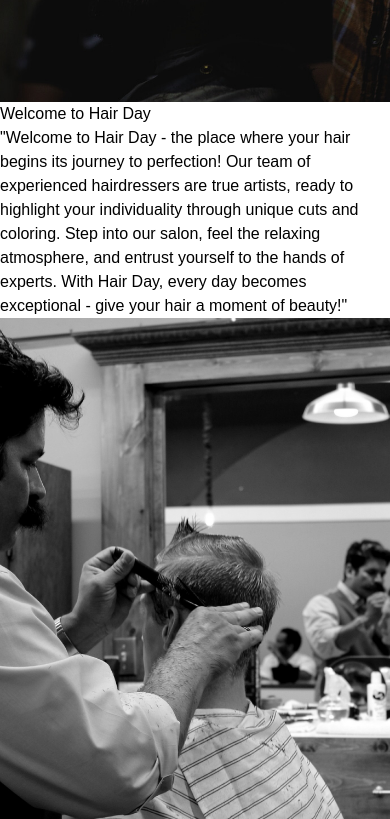
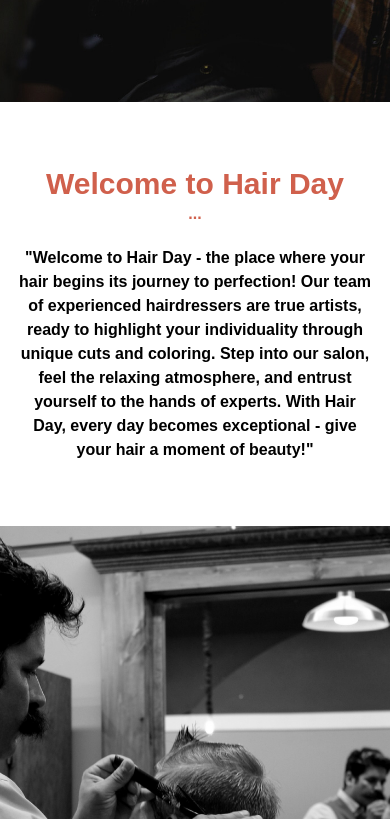
Before and after one commit to Sparrow-90/Hair_Day_Website, a website built with Parcel: page src/index.html in a window 390 px wide. Shown: the part 705-1524 px from the top of the page. Built offline with nearby package versions, Linux system fonts and the light colour scheme; a web font is replaced by a local one.

Commit message:
mobile style for about section

```diff
--- a/src/index.html
+++ b/src/index.html
@@ -41,10 +41,11 @@
             </button>
         </section>
         <section class="max-w-myWidth mx-auto flex flex-col md:flex-row" id="about">
-            <img class="order-2 md:order-1" src="./assets/pic_about.png" alt="">
-            <article class="order-1 md:order-2">
-                <h1>Welcome to Hair Day</h1>
-                <p>
+            <img class="order-2 md:order-1 mt-16" src="./assets/pic_about.png" alt="">
+            <article class="order-1 md:order-2 mt-16">
+                <h1 class="text-center text-accentColor font-bold text-3xl">Welcome to Hair Day</h1>
+                <p class="text-center text-accentColor font-bold">...</p>
+                <p class="mt-5 text-base text-center font-bold px-4">
                     "Welcome to Hair Day - the place where your hair begins its journey to perfection! Our team of experienced hairdressers are true artists, ready to highlight your individuality through unique cuts and coloring. Step into our salon, feel the relaxing atmosphere, and entrust yourself to the hands of experts. With Hair Day, every day becomes exceptional - give your hair a moment of beauty!"
                 </p>
             </article>
```
